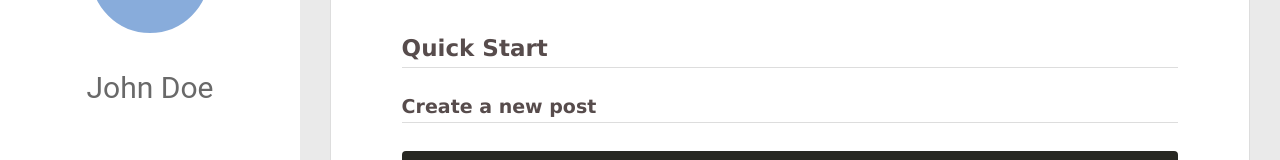
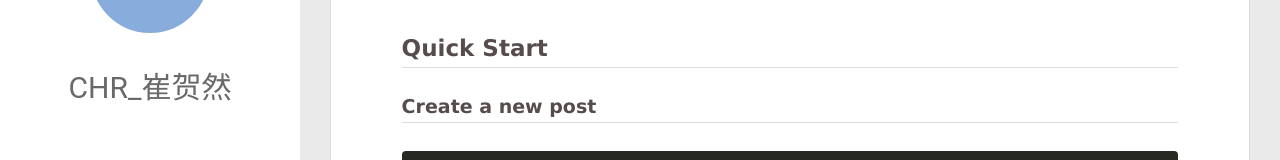
Before and after one commit to chr1043086360/chr1043086360.github.io, a plain HTML site: page index.html in a window 1280 px wide. Shown: the part 202-362 px from the top of the page. Drawn offline with Linux system fonts and the light colour scheme; no server answers.

Commit message:
Site updated: 2019-08-11 20:39:56

```diff
--- a/index.html
+++ b/index.html
@@ -46,7 +46,7 @@
 			<img src="" class="js-avatar">
 		</a>
 		<hgroup>
-		  <h1 class="header-author"><a href="/">John Doe</a></h1>
+		  <h1 class="header-author"><a href="/">CHR_崔贺然</a></h1>
 		</hgroup>
 
 
```
